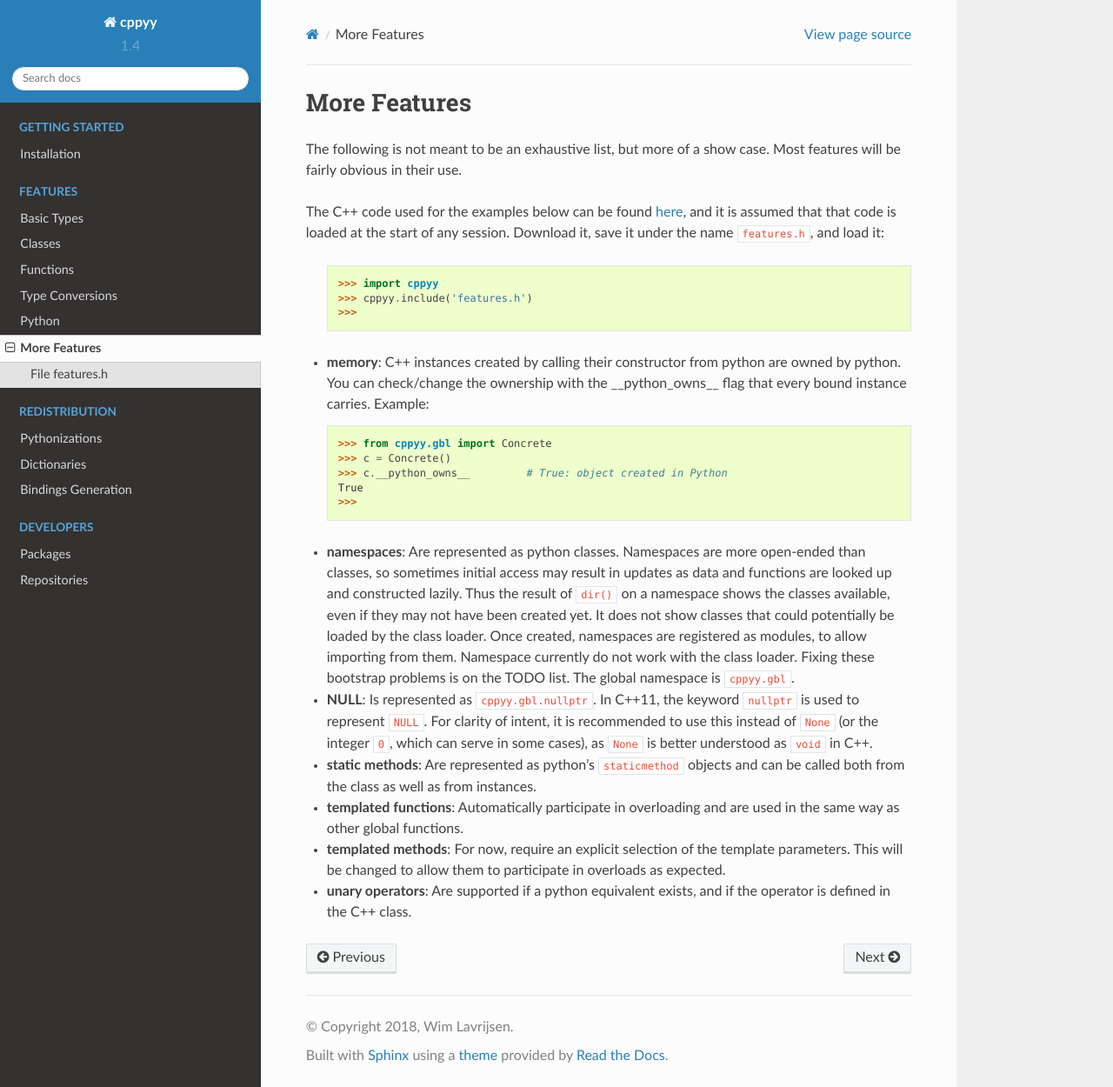
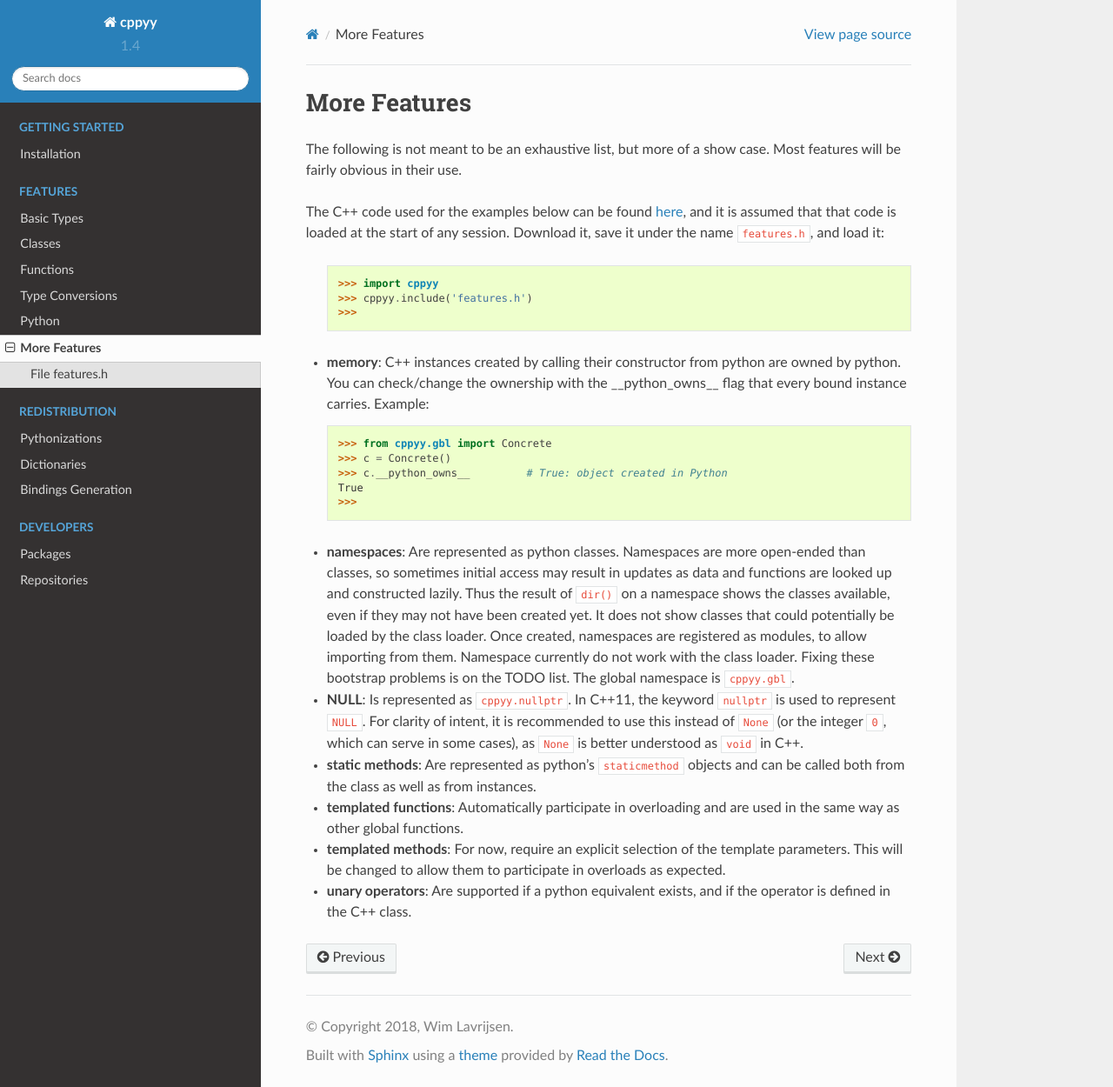
Before and after one commit to wlav/cppyy, a Sphinx documentation site: the page built from doc/source/features.rst, in a window 1280 px wide and 1250 px high. Shown: the whole window at 87% size. Built offline with Sphinx 7.4.7 and the Read the Docs theme 2.0.0, drawn with Linux system fonts in a browser that asks for light colours.

Commit message:
fix doc: nullptr lives in cppyy, not cppyy.gbl

```diff
--- a/doc/source/features.rst
+++ b/doc/source/features.rst
@@ -52,7 +52,7 @@ Download it, save it under the name ``features.h``, and load it:
   Fixing these bootstrap problems is on the TODO list.
   The global namespace is ``cppyy.gbl``.
 
-* **NULL**: Is represented as ``cppyy.gbl.nullptr``.
+* **NULL**: Is represented as ``cppyy.nullptr``.
   In C++11, the keyword ``nullptr`` is used to represent ``NULL``.
   For clarity of intent, it is recommended to use this instead of ``None``
   (or the integer ``0``, which can serve in some cases), as ``None`` is better
```
